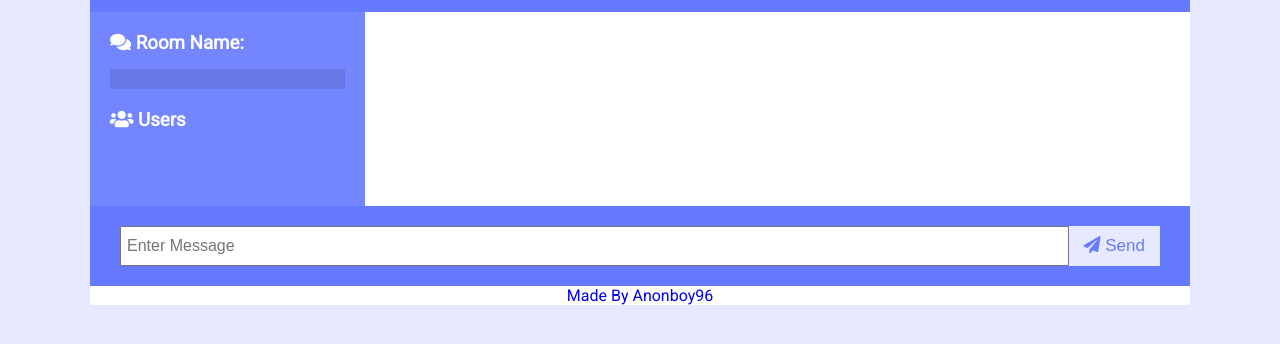
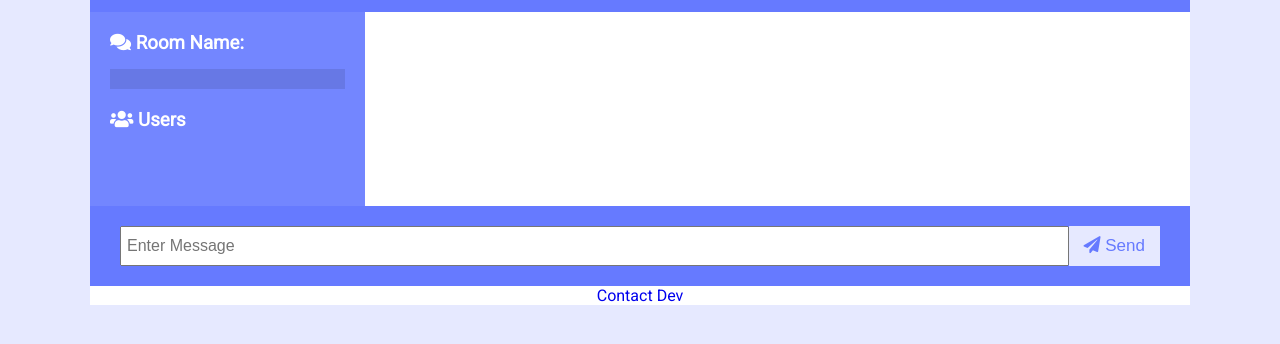
Before and after one commit to anonboy96/AnonChat, a website: page public/chat.html in a window 1280 px wide. Shown: the part 156-500 px from the top of the page. Drawn offline with nearby package versions, Linux system fonts and the light colour scheme; no server answers.

Commit message:
Update chat.html

```diff
--- a/public/chat.html
+++ b/public/chat.html
@@ -39,7 +39,7 @@
       </form>
     </div>
     <center>
-    <a href="https://www.instagram.com/patel._.umangg">Made By Anonboy96</a>
+    <a href="https://www.instagram.com/patel._.umangg">Contact Dev</a>
     </center>
   </div>
   <script src="https://cdnjs.cloudflare.com/ajax/libs/qs/6.9.6/qs.min.js"
```
